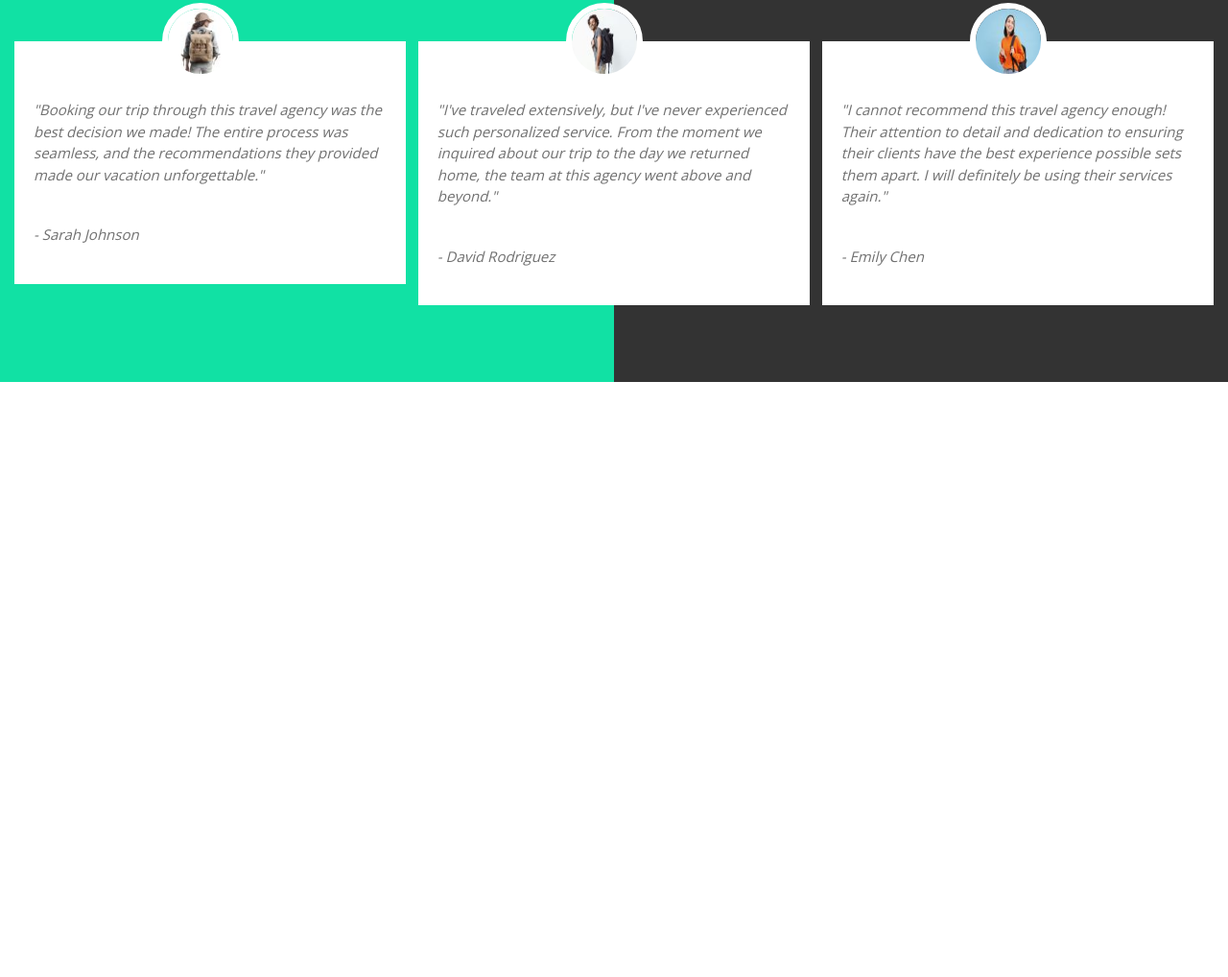
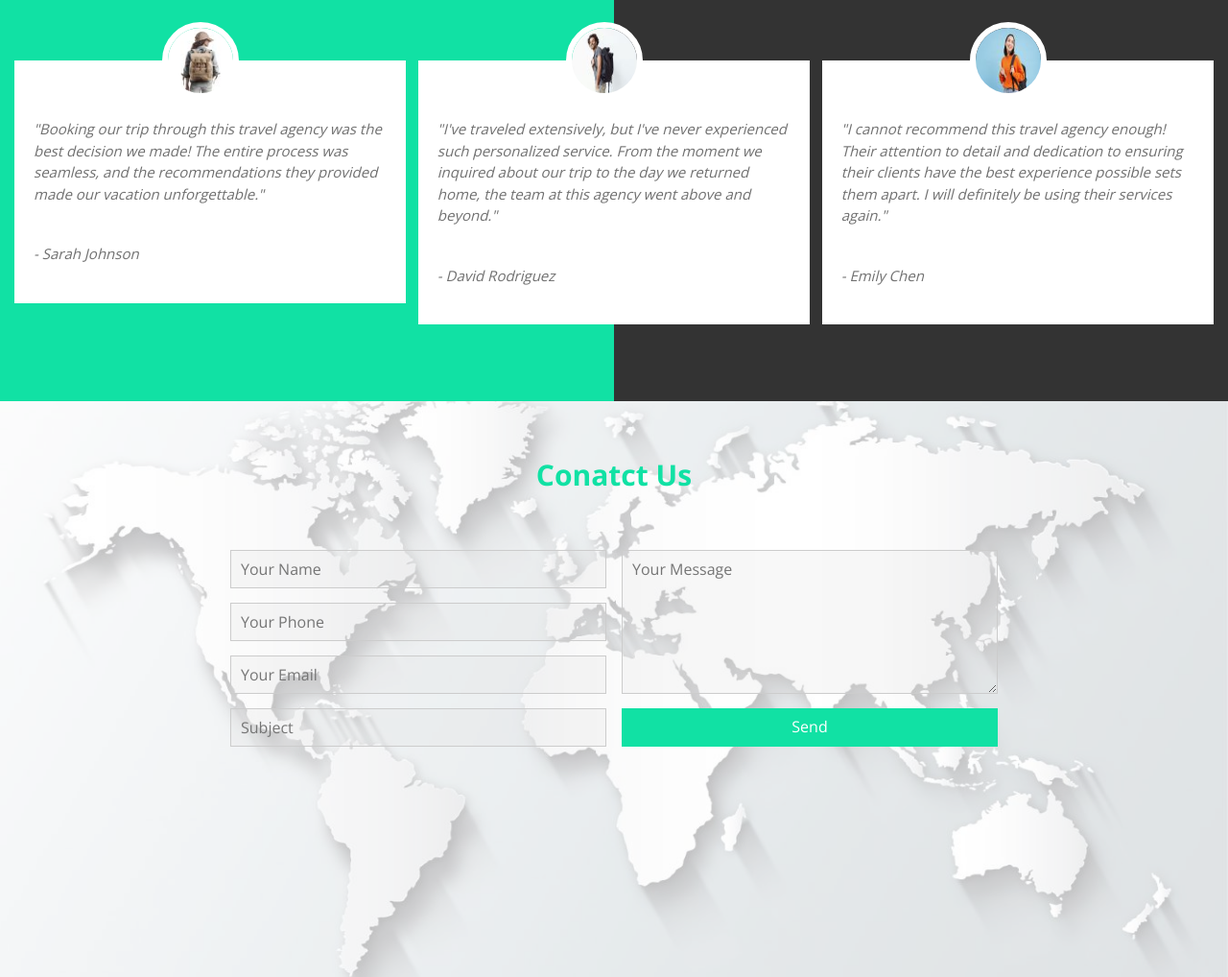
Before and after one commit to Hng8/Special-Template, a plain HTML site: page index.html in a window 1280 px wide. Shown: the part 4847-5865 px from the top of the page at 96% size. Before the commit the page ends 5245 px from the top, so only its background shows below. Drawn offline with nearby package versions, Linux system fonts and the light colour scheme.

Commit message:
Added conatct us section

```diff
--- a/index.html
+++ b/index.html
@@ -330,6 +330,27 @@
         <div class="clearfix"></div>
     </div>
     <!-- End Testimonails -->
+    <!-- Start Contact us -->
+    <div class="conatact">
+        <div class="overlay">
+            <div class="container">
+                <h2>Conatct Us</h2>
+                <form action="">
+                    <div class="left">
+                        <input type="text" placeholder="Your Name" name="username">
+                        <input type="text" placeholder="Your Phone" name="phone">
+                        <input type="email" placeholder="Your Email" name="email">
+                        <input type="text" placeholder="Subject" name="subject">
+                    </div>
+                    <div class="right">
+                        <textarea name="message" placeholder="Your Message"></textarea>
+                        <input type="submit" value="Send">
+                    </div>
+                </form>
+            </div>
+        </div>
+    </div>
+    <!-- End Contact us -->
     <script src="/js/master.js"></script>
 </body>
 
--- a/style/master.css
+++ b/style/master.css
@@ -680,6 +680,7 @@ input[type="checkbox"]:checked+.custom-checkbox::after {
     font-weight: bold;
     font-size: 30px;
     color: var(--main-color);
+    transition: var(--main-transtion);
     margin: 0 0 60px;
     text-align: center;
 }
@@ -748,13 +749,14 @@ input[type="checkbox"]:checked+.custom-checkbox::after {
     left: 0;
     top: 0;
     background-color: var(--main-color);
+    transition: var(--main-transtion);
     height: 100%;
 }
 .testimonials h2 {
     font-weight: bold;
     font-size: 30px;
     color: #fff;
-    margin: 0 0 50px;
+    margin: 0 0 70px;
     text-align: center;
     position: relative;
     z-index: 2;
@@ -788,3 +790,92 @@ input[type="checkbox"]:checked+.custom-checkbox::after {
     color: #707070;
     font-style: italic;
 }
+/* Start Contact Us */
+.conatact {
+    min-height: 600px;
+    background-image: url(/imgs/Countries.jpg);
+    background-size: cover;
+    background-position: center center;
+    padding-top: 80px;
+    padding-bottom: 80px;
+    position: relative;
+}
+.conatact .overlay {
+    position: absolute;
+    left: 0;
+    top: 0;
+    width: 100%;
+    height: 100%;
+    background-color: rgba(255,255,255, .6);
+}
+.conatact .container {
+    position: relative;
+    z-index: 2;
+}
+.conatact h2 {
+    font-weight: bold;
+    font-size: 30px;
+    color: var(--main-color);
+    transition: var(--main-transtion);
+    margin: 60px 0 60px;
+    text-align: center;
+}
+.conatact form {
+    overflow: hidden;
+    max-width: 800px;
+    margin: auto;
+}
+.conatact form .left {
+    float: left;
+    width: 49%;
+}
+
+.conatact form .right {
+    float: right;
+    width: 49%;
+}
+.conatact form input:not([type="submit"]),
+.conatact form textarea {
+    display: block;
+    width: 100%;
+    padding: 10px;
+    margin-bottom: 15px;
+    border: 1px solid #ccc;
+    background-color: rgba(218, 218, 218, 0.19);
+}
+.conatact form input:not([type="submit"]):focus,
+.conatact form textarea:focus {
+    outline: 1px solid var(--main-color);
+    transition: var(--main-transtion);
+}
+.conatact form input {
+    height: 40px;
+}
+.conatact form textarea {
+    height: 150px;
+}
+.conatact form input[type="submit"] {
+    padding: 1px;
+    width: 100%;
+    border-color: transparent;
+    background-color: var(--main-color);
+    transition: var(--main-transtion);
+    color: #fff;
+    cursor: pointer;
+}
+.contact form textarea:focus::-webkit-input-placeholder,
+.contact form input:not([type="submit"]):focus::-webkit-input-placeholder {
+    opacity: 0;
+    transition: var(--main-transtion);
+}
+.contact form textarea:focus:-ms-input-placeholder,
+.contact form input:not([type="submit"]):focus:-ms-input-placeholder {
+    opacity: 0;
+    transition: var(--main-transtion);
+}
+.contact form textarea:focus::placeholder,
+.contact form input:not([type="submit"]):focus::placeholder {
+    opacity: 0;
+    transition: var(--main-transtion);
+}
+/* End Contact Us */
```
Also changed, not shown: imgs/Countries.jpg (added).
